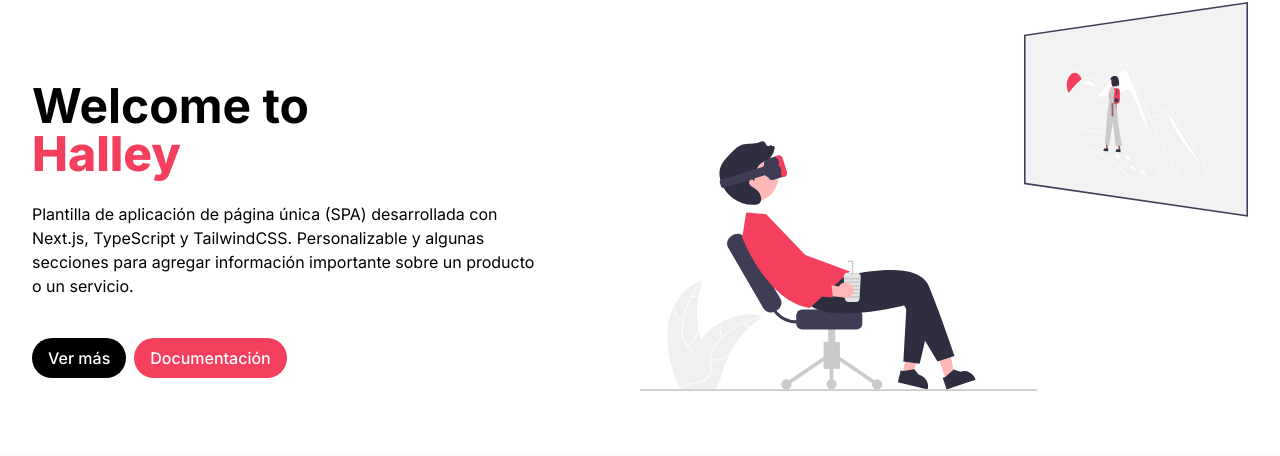
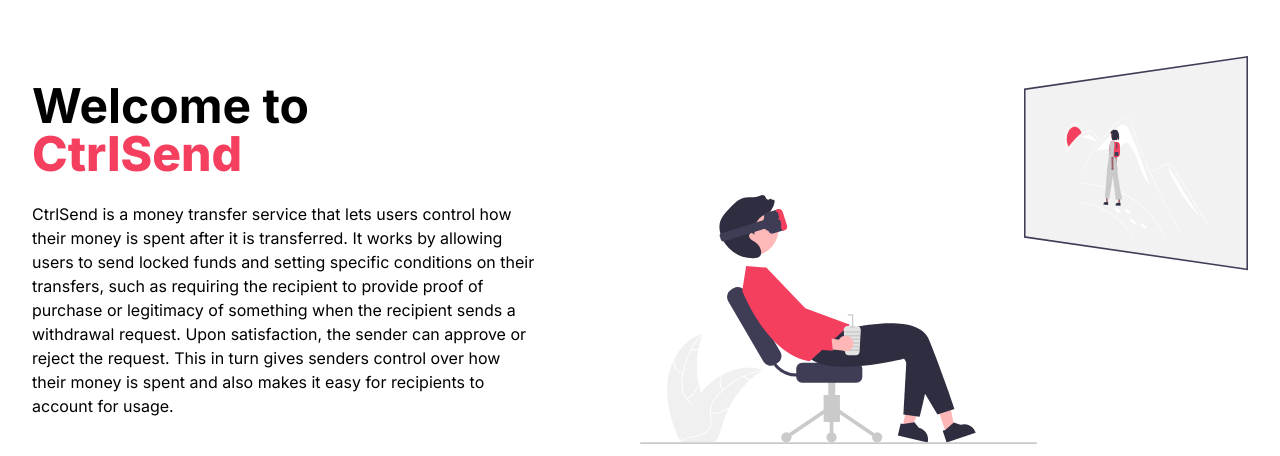
Before and after one commit to KelvinMatheka-1/ctrlsend-web, a Next.js app: page / in a window 1280 px wide. Shown: the part 126-582 px from the top of the page. Built offline with nearby package versions, Linux system fonts and the light colour scheme; no server answers.

Commit message:
description

```diff
--- a/src/components/Hero.tsx
+++ b/src/components/Hero.tsx
@@ -8,13 +8,12 @@ export function Hero() {
         <div className="pt-6 md:pt-32 justify-center text-center sm:justify-start sm:text-start">
           <h1 className="text-5xl font-bold">
             Welcome to <br />{" "}
-            <span className="text-rose-500 font-extrabold">Halley</span>
+            <span className="text-rose-500 font-extrabold">CtrlSend</span>
           </h1>
           <p className="pt-6 text-base w-auto sm:w-10/12 md:w-10/12 dark:text-neutral-400">
-            Plantilla de aplicación de página única (SPA) desarrollada con
-            Next.js, TypeScript y TailwindCSS. Personalizable y algunas
-            secciones para agregar información importante sobre un producto o un
-            servicio.
+          CtrlSend is a money transfer service that lets users control how their money is spent after it is transferred.
+
+It works by allowing users to send locked funds and setting specific conditions on their transfers, such as requiring the recipient to provide proof of purchase or legitimacy of something when the recipient sends a withdrawal request. Upon satisfaction, the sender can approve or reject the request. This in turn gives senders control over how their money is spent and also makes it easy for recipients to account for usage.
           </p>
           <div className="flex flex-auto pt-10 gap-2 min-w-[350px] justify-center sm:justify-start">
             <div>
```
